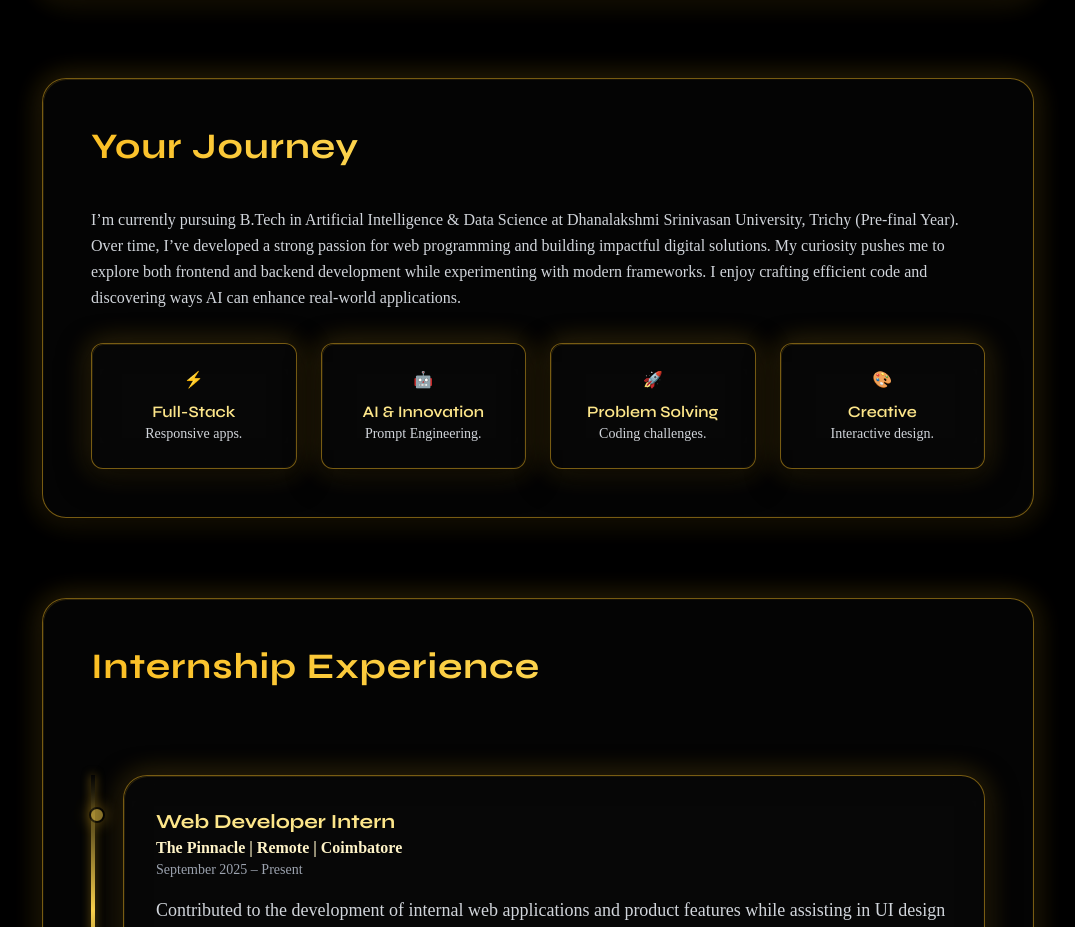
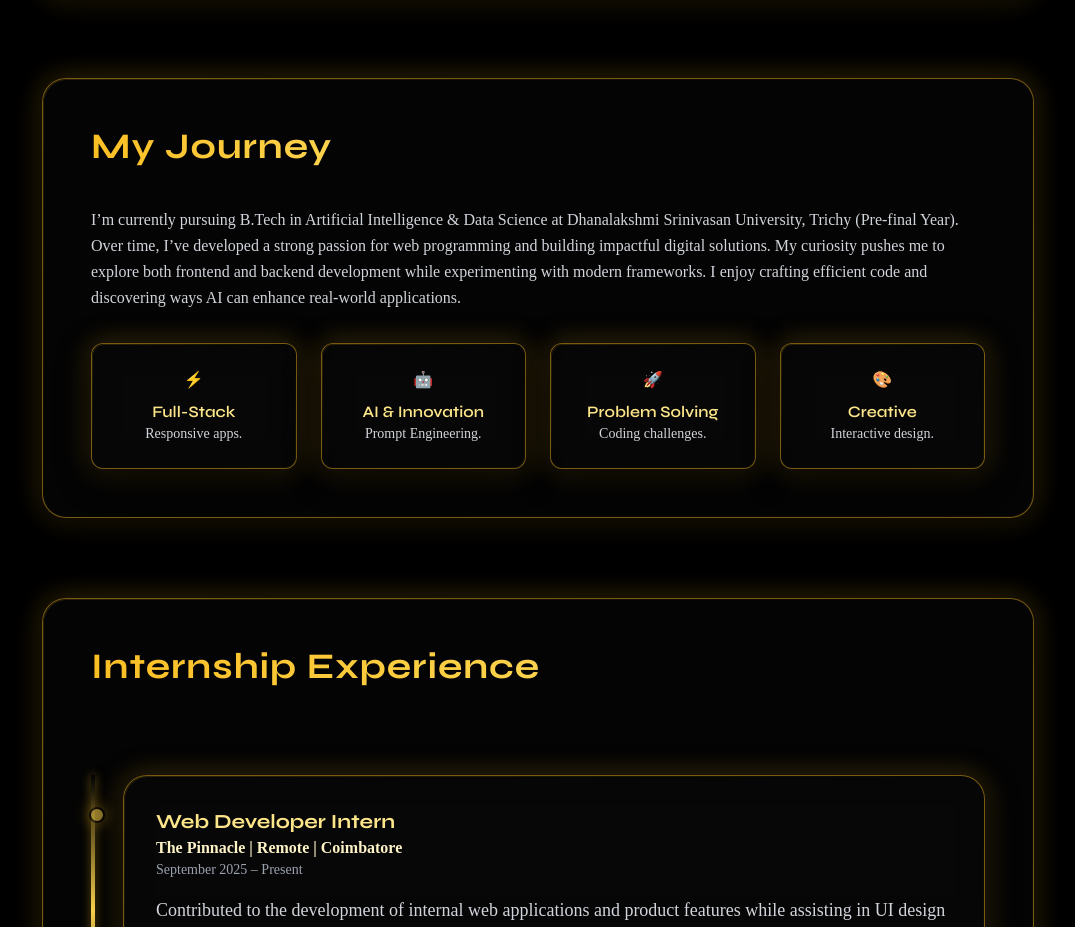
Before and after one commit to imjeswar/react-portfolio, a React (Vite) app: page / in a window 1280 px wide. Shown: the part 2108-3035 px from the top of the page, without its empty margins (102-1177 px from the left). Built offline with nearby package versions, Linux system fonts and the light colour scheme.

Commit message:
Updated portfolio UI and content

```diff
--- a/src/components/Journey.jsx
+++ b/src/components/Journey.jsx
@@ -8,7 +8,7 @@ const Journey = () => (
   >
     <div className="relative inline-block mb-8">
       <h2 className="text-4xl font-bold text-amber-200 tracking-wide heading-shine pb-2">
-        Your Journey
+        My Journey
       </h2>
       <span className="absolute bottom-0 left-0 w-0 h-[3px] bg-gradient-to-r from-amber-400 to-amber-200 transition-all duration-500 group-hover:w-full group-hover:shadow-[0_0_12px_#fbbf24] shadow-[0_0_6px_#fbbf24]" />
     </div>
```
